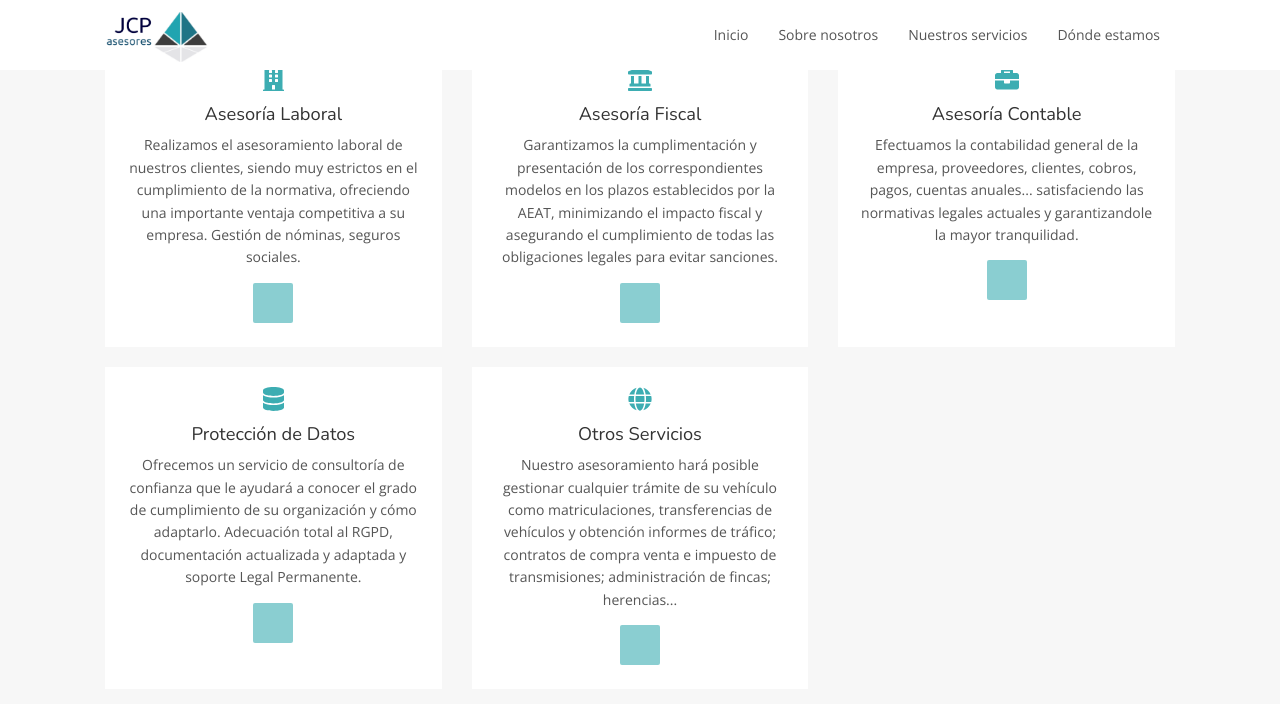
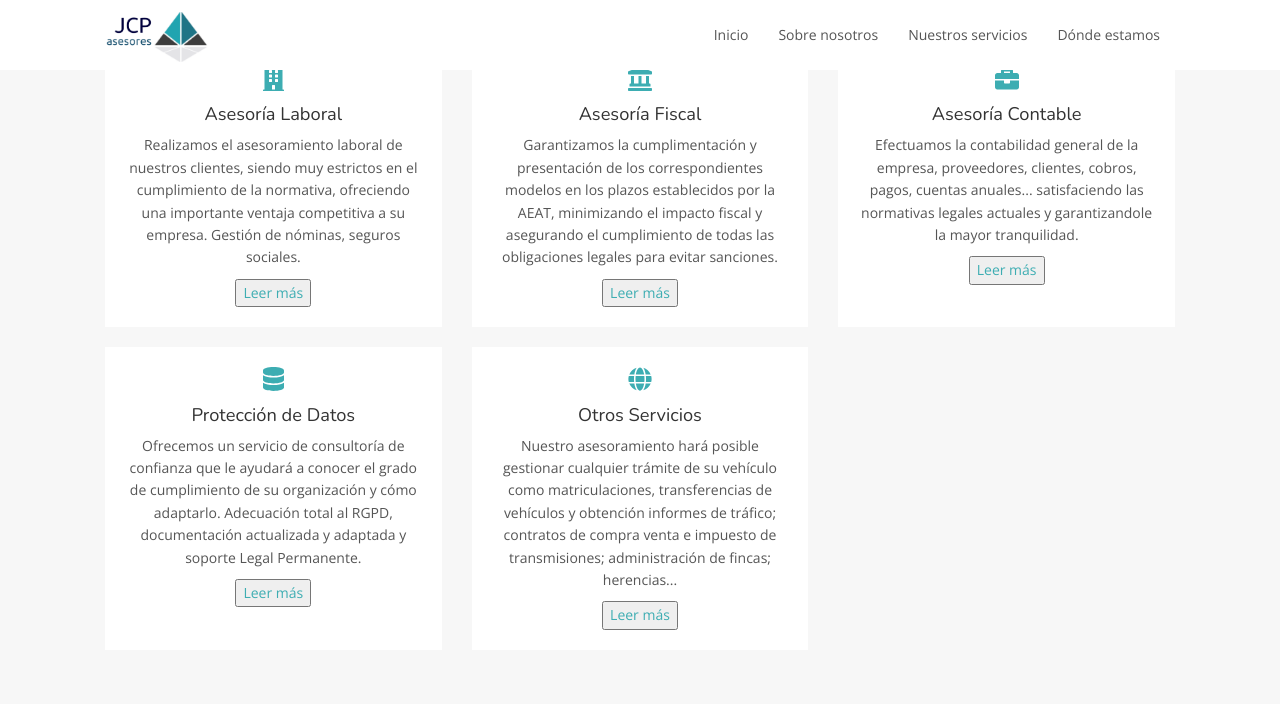
Before and after one commit to MpCity/MpCity.github.io, a Jekyll site: the page built from index.html, in a window 1280 px wide and 900 px high, scrolled down 1596 px, cut to the strip 0-726 px from the top of the window. Shown: the top 704 px of the strip. Built offline with Jekyll 4.4.1, drawn with Linux system fonts in a browser that asks for light colours.

Commit message:
Update index.html

```diff
--- a/index.html
+++ b/index.html
@@ -151,7 +151,7 @@ layout: default
                         <svg class="icon {{ treatment.icon }}"><use xlink:href="#{{ treatment.icon }}"></use></svg>
                         <h4>{{ treatment.title }}</h4>
                         <p>{{ treatment.description }}</p>
-                        <button class="button">{{ treatment.button }}</button>
+                        <a href="{{ treatment.button }}"><button>Leer más</button></a>
                     </div>
                 </div>
             {% endfor %}
```
